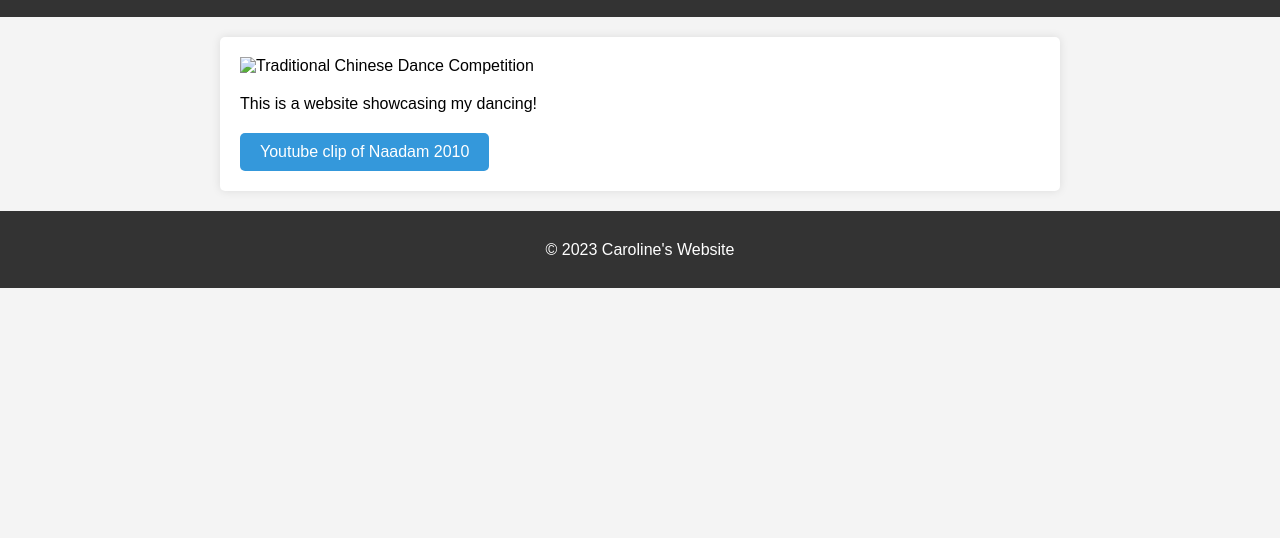
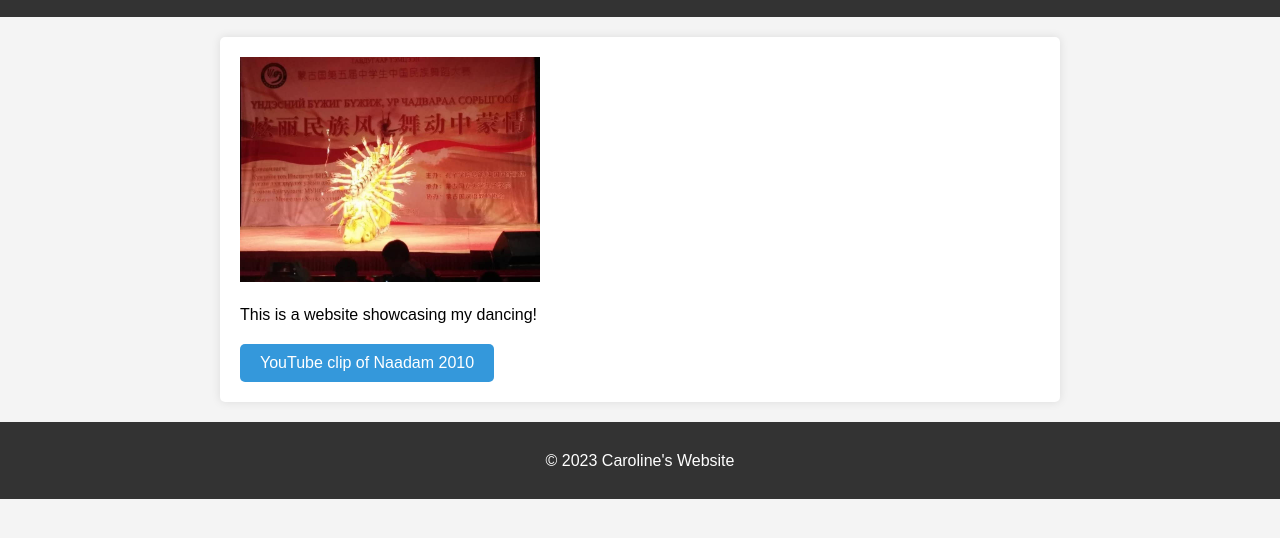
Before and after one commit to carolinebaatarzorig/carolinebaatarzorig.github.io, a plain HTML site: page index.html in a window 1280 px wide. Shown: the part 60-598 px from the top of the page. Drawn offline with Linux system fonts and the light colour scheme.

Commit message:
image resize

```diff
--- a/index.html
+++ b/index.html
@@ -64,9 +64,9 @@
     </header>
 
     <main>
-    <img src="thousandhands.jpg" alt="Traditional Chinese Dance Competition">
+    <img src="thousandhands.jpg" alt="Traditional Chinese Dance Competition" style="width: 300px; height: auto;">
     <p>This is a website showcasing my dancing!</p>
-    <a href="https://www.youtube.com/watch?v=0i4neoxoVpg" class="button">Youtube clip of Naadam 2010</a>
+    <a href="https://www.youtube.com/watch?v=0i4neoxoVpg" class="button">YouTube clip of Naadam 2010</a>
 </main>
 
 
```
Also changed, not shown: thousandhands.jpg (added).
